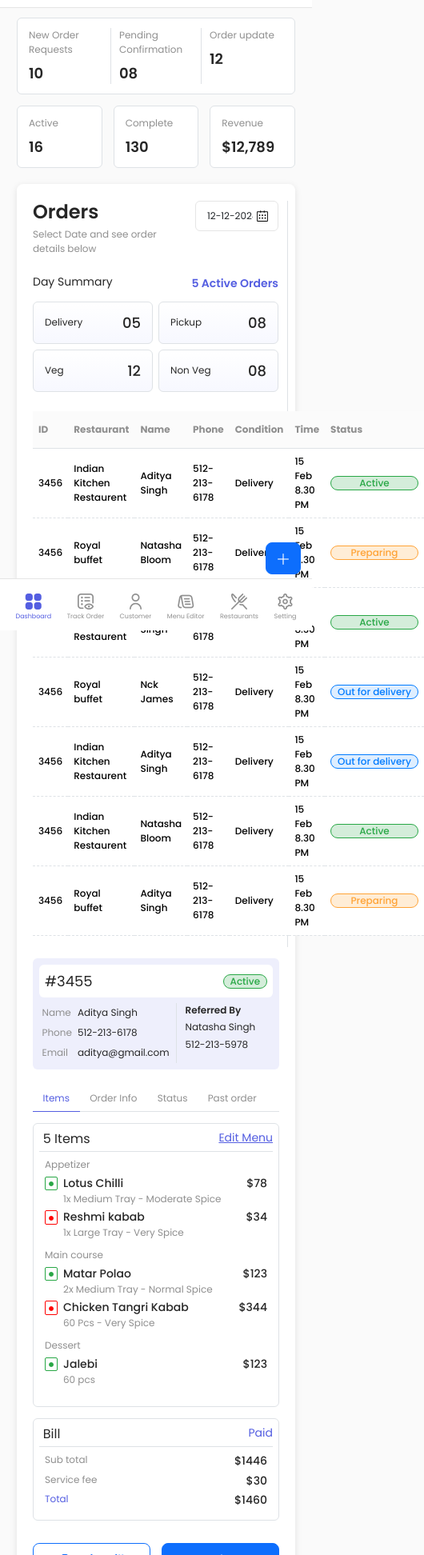
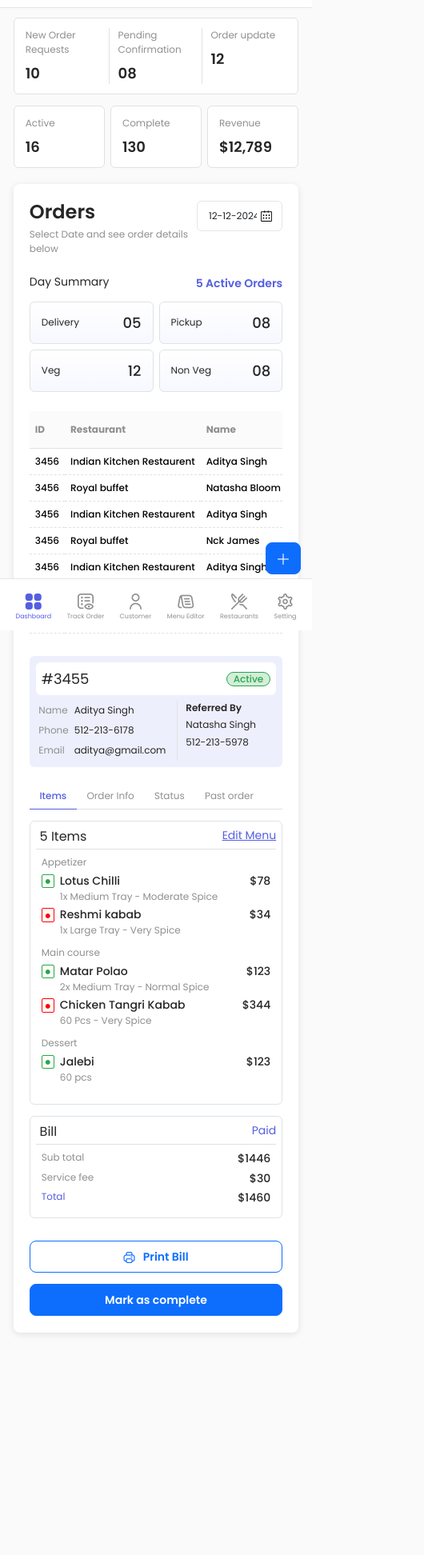
Before and after one commit to Roeich/project__orderPro, a plain HTML site: page index.html in a window 390 px wide. Shown: the part 56-2000 px from the top of the page at 80% size, 530 px wide, since content can reach past the window. After the commit the page ends 1812 px from the top, so only its background shows below. Drawn offline with nearby package versions, Linux system fonts and the light colour scheme.

Commit message:
working on home page

```diff
--- a/assets/css/style.css
+++ b/assets/css/style.css
@@ -275,8 +275,11 @@ a{
 @media(max-width:575.98px){
   .container,
   .container-fluid{
-    padding-left: 1.5rem;
-    padding-right: 1.5rem;
+    padding-left: 1.2rem;
+    padding-right: 1.2rem;
+  }
+  .data_table{
+    min-width: max-content;
   }
 }
 
@@ -624,6 +627,7 @@ a{
 }
 .infoTab.nav-tabs .nav-item.show .nav-link,
 .infoTab.nav-tabs .nav-link.active{
+  font-weight: 500;
   color: var(--c_primary);
   border-color: var(--c_primary);
 }
@@ -654,6 +658,11 @@ a{
 .collapse_btn.collapsed::before{
   transform: rotate(180deg);
 }
+@media(min-width:1200px){
+  .border-xl-end {
+    border-right: var(--bs-border-width) var(--bs-border-style) var(--bs-border-color) !important;
+  }
+}
 @media(max-width:991.98px){
   .main{
     padding: 5.6rem 0rem 5rem;
--- a/index.html
+++ b/index.html
@@ -261,7 +261,7 @@
                         </div>
                     </div>
                     <div class="col-xl-6">
-                        <div class="row gx-3">
+                        <div class="row gx-2 gx-sm-3">
                             <div class="col-4">
                                 <div class="py_12 px-3 border rounded_6 bg_white">
                                     <div class="fs_12 c_gray mb-2">Active</div>
@@ -289,7 +289,7 @@
             <section class="mb_20">
                 <div class="py-4 px_20 rounded_8 bg_white shadow_sm">
                     <div class="row gy-3 gx-xl-5">
-                        <div class="col-xl-7 border-end">
+                        <div class="col-xl-7 border-xl-end">
 
                             <!-- Date picker -->
                             <div class="d-flex justify-content-between mb_24">
@@ -355,6 +355,7 @@
                             </div>
 
                             <!-- order table -->
+                            <div class="overflow-x-auto">
                                 <table class="table table-hover data_table">
                                     <thead>
                                         <tr>
@@ -450,6 +451,7 @@
                                         </tr>
                                     </tbody>
                                 </table>
+                            </div>
 
                         </div>
                         <div class="col-xl-5">
@@ -639,13 +641,13 @@
 
                                 <!-- action buttons -->
                                 <div class="pt-3 mt-auto">
-                                    <div class="row gx-3">
-                                        <div class="col-6">
+                                    <div class="row g-3">
+                                        <div class="col-sm-6">
                                             <a class="btn w-100 btn-outline-primary" href="#">
                                                 <i class="fi fi-rr-print me-2"></i> Print Bill
                                             </a>
                                         </div>
-                                        <div class="col-6">
+                                        <div class="col-sm-6">
                                             <button class="btn w-100 btn-primary" type="button">
                                                 Mark as complete
                                             </button>
```
Lines whose indentation alone changed are shown as unchanged.
